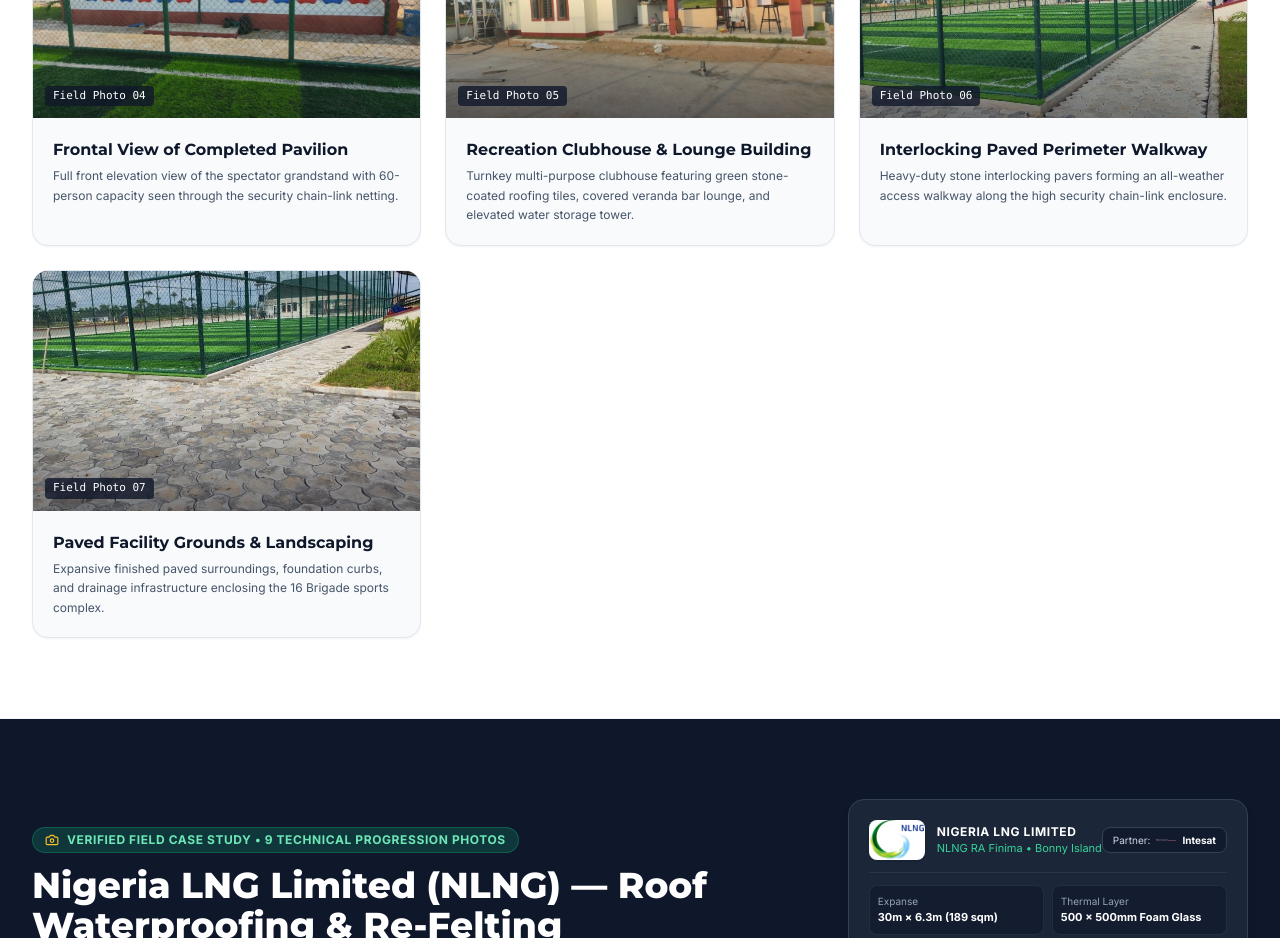
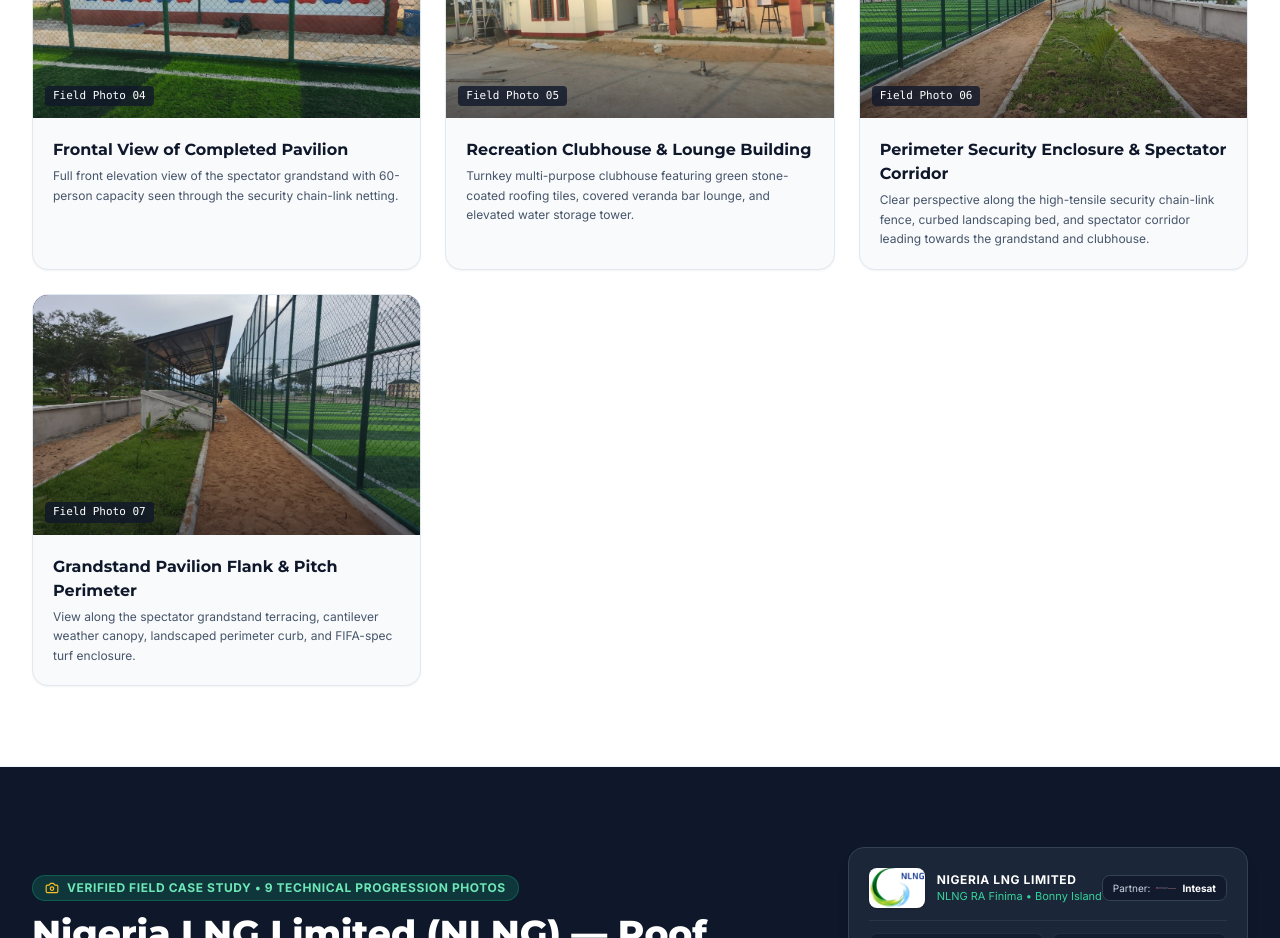
Before and after one commit to NATION-eng/masterviewcel, a Next.js app: page /projects in a window 1280 px wide. Shown: the part 5220-6158 px from the top of the page. Built offline with nearby package versions, Linux system fonts and the light colour scheme; no server answers.

Commit message:
feat: replace duplicate army walkway photos with new site perspectives of the perimeter and pavilion

```diff
--- a/app/projects/page.tsx
+++ b/app/projects/page.tsx
@@ -50,13 +50,13 @@ const armyGallery = [
   },
   {
     src: "/images/army/army-finished-6-walkway.jpg",
-    title: "Interlocking Paved Perimeter Walkway",
-    desc: "Heavy-duty stone interlocking pavers forming an all-weather access walkway along the high security chain-link enclosure."
+    title: "Perimeter Security Enclosure & Spectator Corridor",
+    desc: "Clear perspective along the high-tensile security chain-link fence, curbed landscaping bed, and spectator corridor leading towards the grandstand and clubhouse."
   },
   {
     src: "/images/army/army-finished-7-paved-perimeter.jpg",
-    title: "Paved Facility Grounds & Landscaping",
-    desc: "Expansive finished paved surroundings, foundation curbs, and drainage infrastructure enclosing the 16 Brigade sports complex."
+    title: "Grandstand Pavilion Flank & Pitch Perimeter",
+    desc: "View along the spectator grandstand terracing, cantilever weather canopy, landscaped perimeter curb, and FIFA-spec turf enclosure."
   },
 ];
 
--- a/components/ProjectSpotlight.tsx
+++ b/components/ProjectSpotlight.tsx
@@ -11,8 +11,8 @@ const armyPhotos = [
   { src: "/images/army/army-finished-3-seats.jpg", caption: "Stepped concrete spectator terracing with high-durability polymer bucket seats" },
   { src: "/images/army/army-finished-4-grandstand-front.jpg", caption: "Front elevation view of the sheltered spectator pavilion through perimeter netting" },
   { src: "/images/army/army-finished-5-clubhouse.jpg", caption: "Recreation clubhouse lounge with stone-coated tile roofing & water tower" },
-  { src: "/images/army/army-finished-6-walkway.jpg", caption: "Interlocking stone paved access walkway along high security perimeter chain-link fence" },
-  { src: "/images/army/army-finished-7-paved-perimeter.jpg", caption: "Expansive paved grounds & perimeter landscaping enclosing the sports facility" },
+  { src: "/images/army/army-finished-6-walkway.jpg", caption: "Perimeter security chain-link fence, curbed landscaping bed & corridor to pavilion" },
+  { src: "/images/army/army-finished-7-paved-perimeter.jpg", caption: "Sheltered grandstand pavilion flank, landscaped curbs & synthetic pitch boundary" },
 ];
 
 export const ProjectSpotlight: React.FC = () => {
```
Also changed, not shown: public/images/army/army-finished-6-walkway.jpg, public/images/army/army-finished-7-paved-perimeter.jpg.
